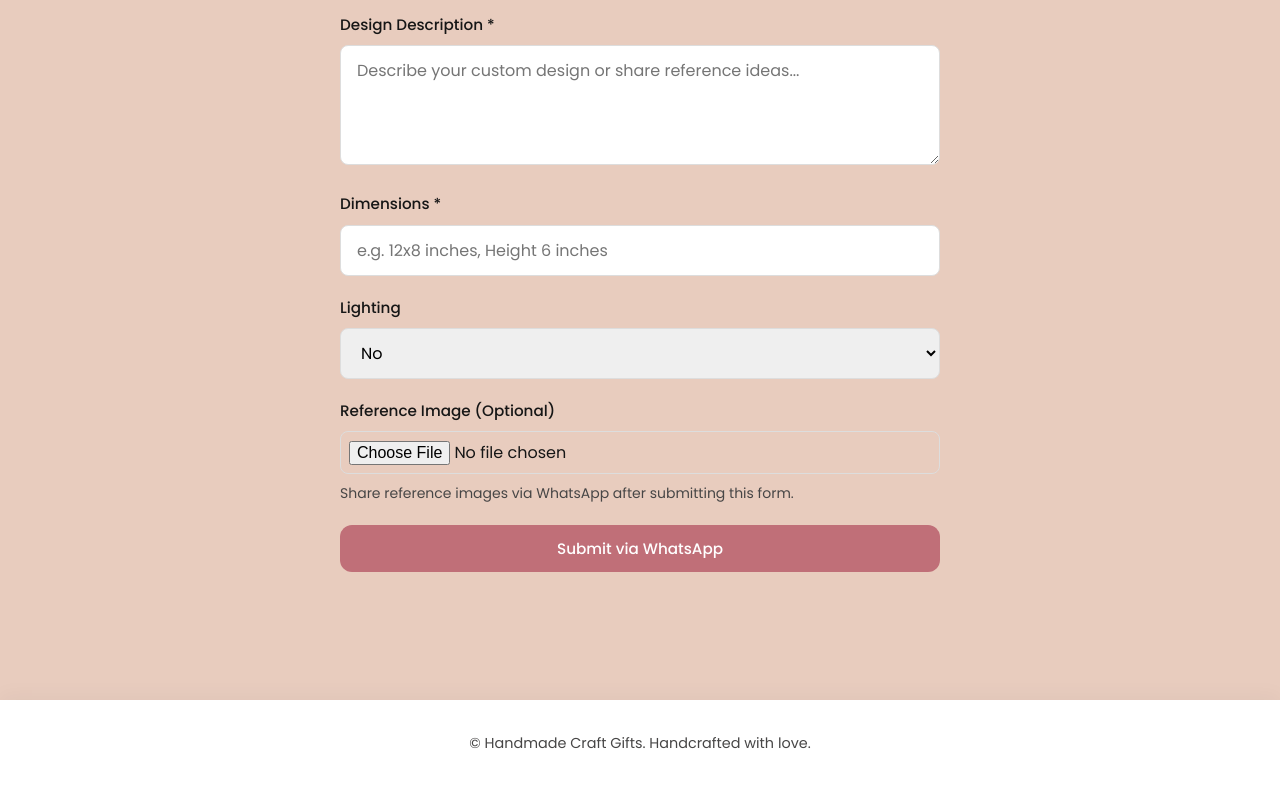
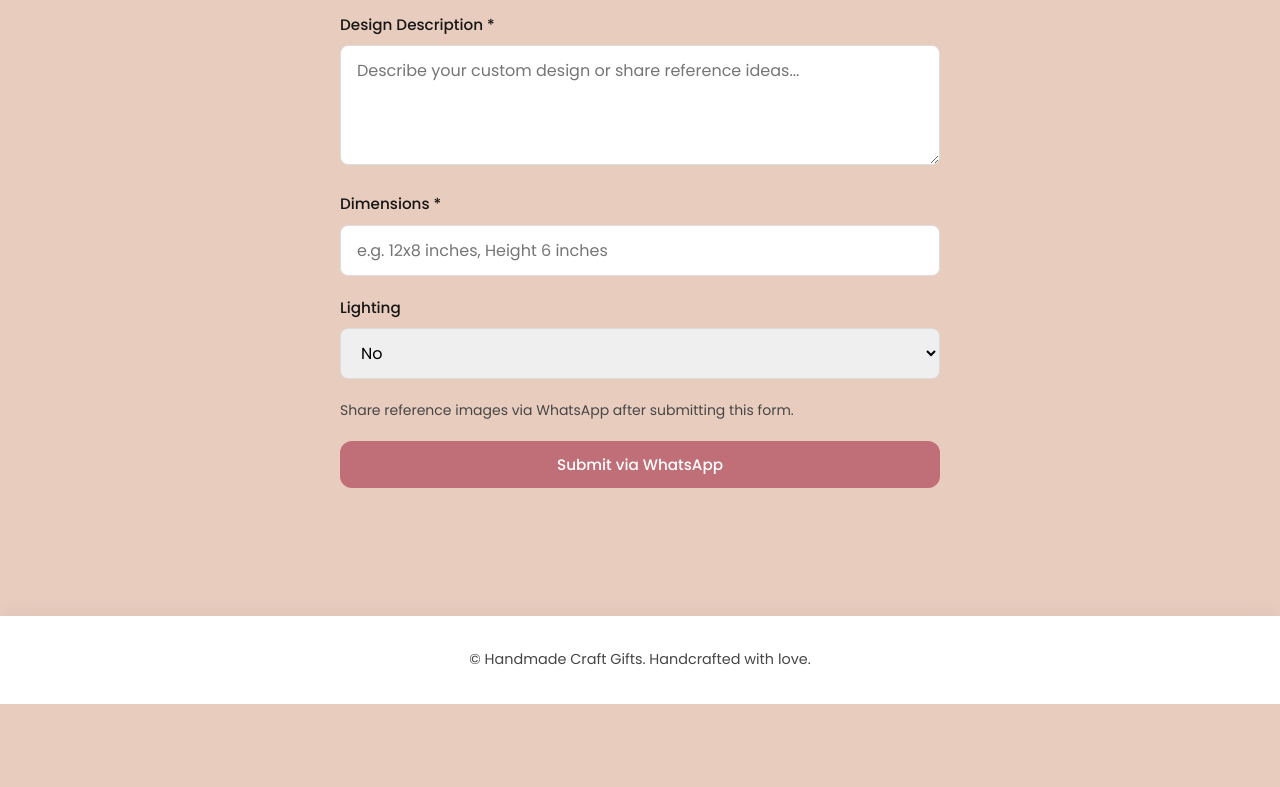
Before and after one commit to VK-Giridharan/handmade-craft-site, a plain HTML site: page customize.html in a window 1280 px wide. Shown: the part 737-1524 px from the top of the page. After the commit the page ends 1441 px from the top, so only its background shows below. Drawn offline with nearby package versions, Linux system fonts and the light colour scheme.

Commit message:
cusytom page image filed remove

```diff
--- a/customize.html
+++ b/customize.html
@@ -105,8 +105,7 @@
           </div>
 
           <div class="form-group">
-            <label for="reference">Reference Image (Optional)</label>
-            <input type="file" id="reference" name="reference" accept="image/*">
+
             <p class="form-note">Share reference images via WhatsApp after submitting this form.</p>
           </div>
 
```
